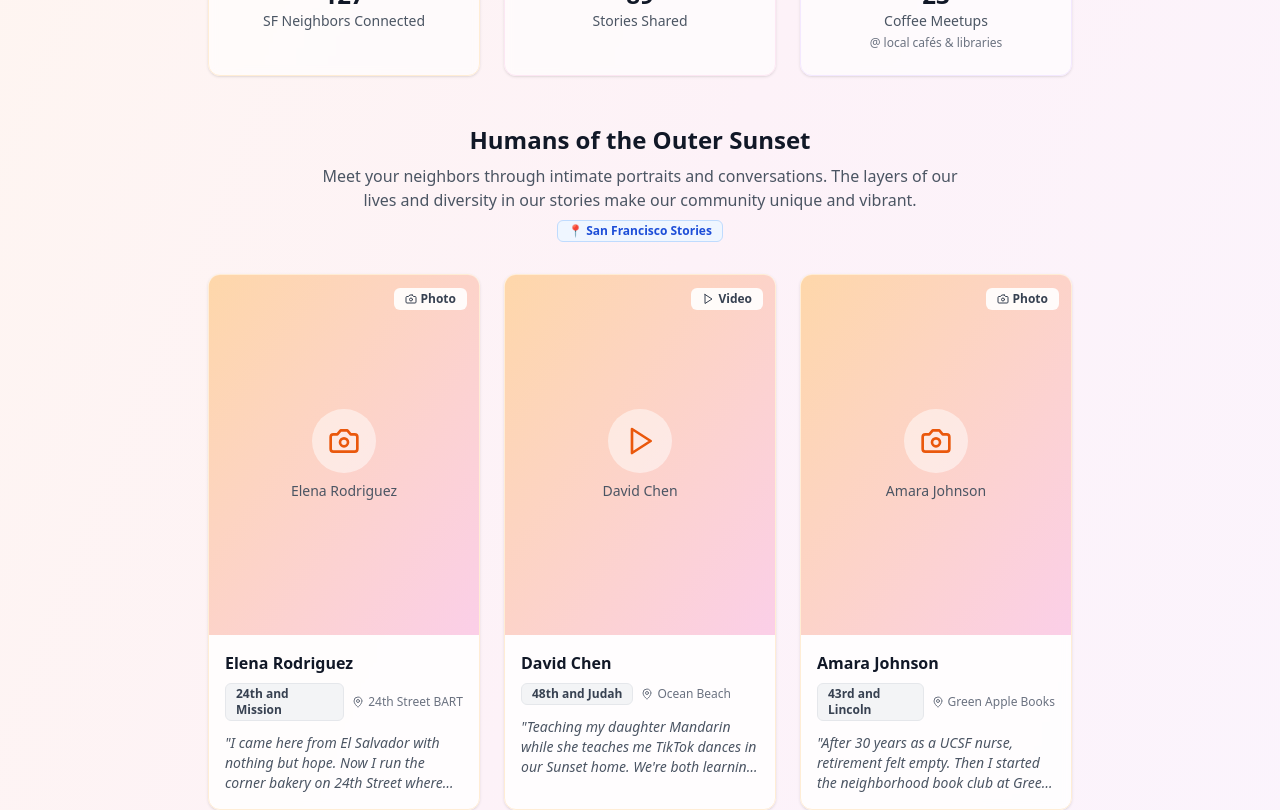
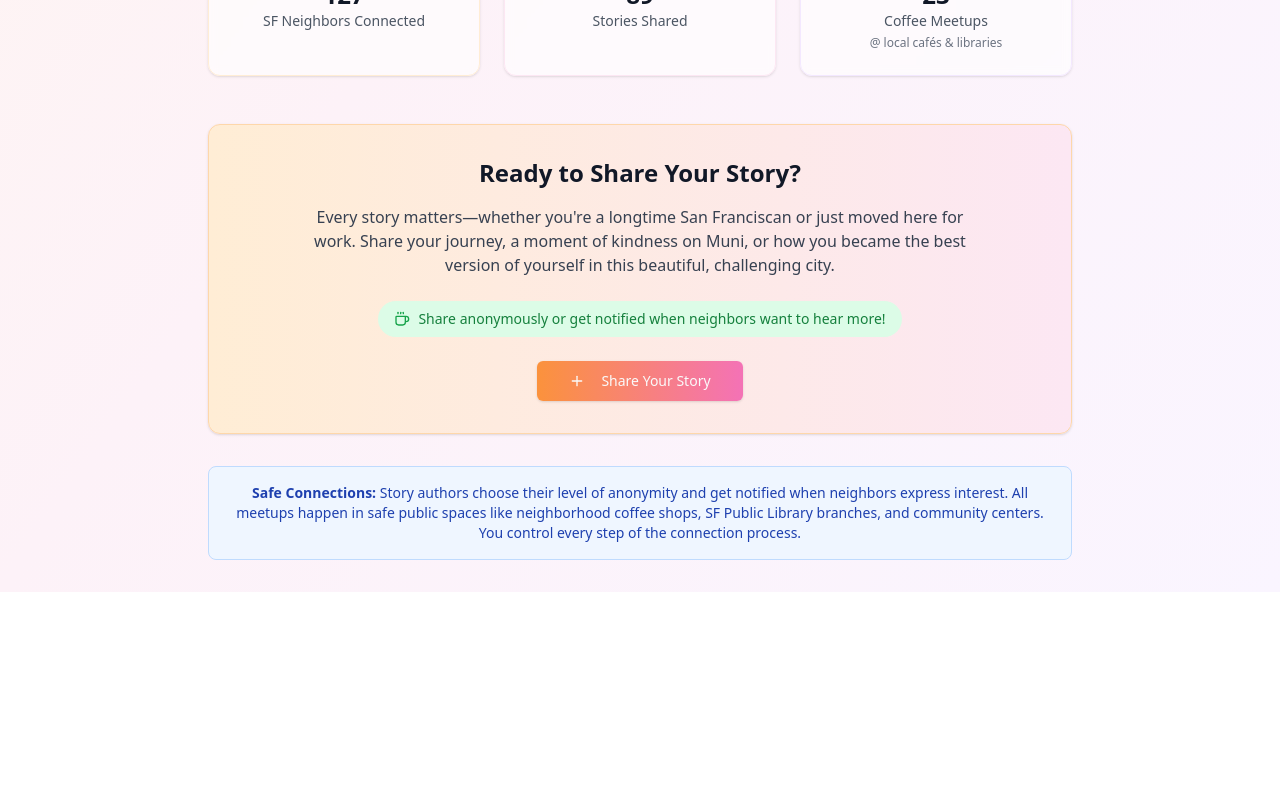
Before and after one commit to joshnesbit/neighbor-stories, a Next.js app: page / in a window 1280 px wide. Shown: the part 1220-2030 px from the top of the page. After the commit the page ends 1812 px from the top, so only its background shows below. Built offline with nearby package versions, Linux system fonts and the light colour scheme.

Commit message:
[dyad] Removed the "Humans of the Outer Sunset" section. - wrote 1 file(s)

```diff
--- a/src/app/page.tsx
+++ b/src/app/page.tsx
@@ -149,9 +149,6 @@ export default function Home() {
           </Card>
         </div>
 
-        {/* Humans of the Neighborhood Grid */}
-        <StoryGrid />
-
         {/* Mobile-optimized call to action */}
         <Card className="bg-gradient-to-r from-orange-100 to-pink-100 border-orange-200 mt-8 sm:mt-12">
           <CardContent className="p-6 sm:p-8 text-center">
```
